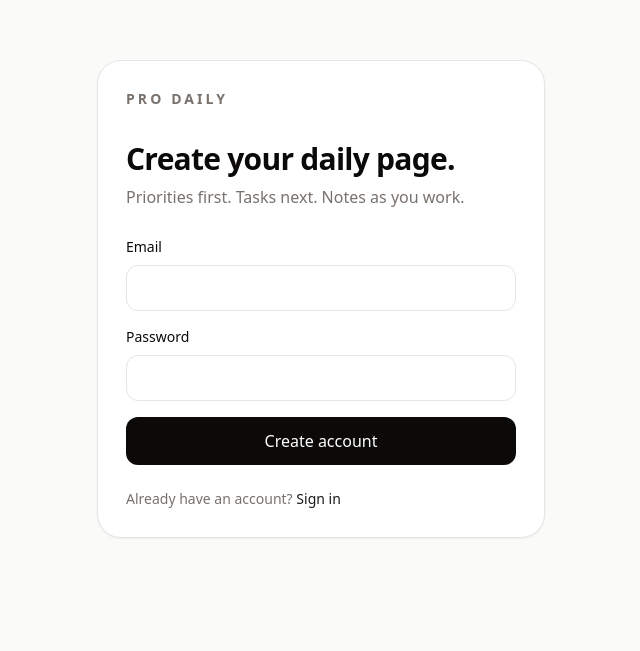
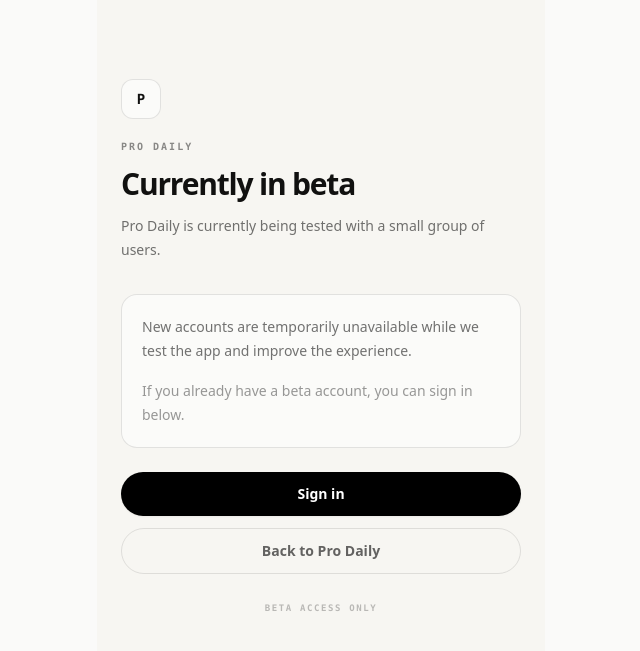
Before and after one commit to ShaphC/pro-daily, a Next.js app: page /signup in a window 1280 px wide. Shown: the part 101-752 px from the top of the page, without its empty margins (319-959 px from the left). Built offline with nearby package versions, Linux system fonts and the light colour scheme.

Commit message:
added the beta to signup page and removed the date from the header

```diff
--- a/app/(auth)/signup/page.tsx
+++ b/app/(auth)/signup/page.tsx
@@ -1,19 +1,78 @@
-import Link from 'next/link'
-import { AuthFormFields } from '@/components/auth/auth-form'
-import { signUp } from '@/lib/actions/auth'
+// import Link from 'next/link'
+// import { AuthFormFields } from '@/components/auth/auth-form'
+// import { signUp } from '@/lib/actions/auth'
 
-export default async function SignupPage({ searchParams }: { searchParams: Promise<{ error?: string }> }) {
-  const params = await searchParams
+// export default async function SignupPage({ searchParams }: { searchParams: Promise<{ error?: string }> }) {
+//   const params = await searchParams
+//   return (
+//     <section className="rounded-3xl border bg-white p-7 shadow-sm dark:bg-stone-900">
+//       <p className="mb-8 text-sm font-semibold uppercase tracking-[0.22em] text-stone-500">Pro Daily</p>
+//       <h1 className="text-3xl font-semibold tracking-tight">Create your daily page.</h1>
+//       <p className="mt-2 text-stone-500">Priorities first. Tasks next. Notes as you work.</p>
+//       {params.error && <p className="mt-5 rounded-xl bg-red-50 p-3 text-sm text-red-700 dark:bg-red-950/40 dark:text-red-300">{params.error}</p>}
+//       <form action={signUp} className="mt-7 grid gap-4">
+//         <AuthFormFields buttonLabel="Create account" />
+//       </form>
+//       <p className="mt-6 text-sm text-stone-500">Already have an account? <Link href="/login" className="font-medium text-stone-900 dark:text-white">Sign in</Link></p>
+//     </section>
+//   )
+// }
+
+"use client";
+
+import Link from "next/link";
+
+export default function SignupPage() {
   return (
-    <section className="rounded-3xl border bg-white p-7 shadow-sm dark:bg-stone-900">
-      <p className="mb-8 text-sm font-semibold uppercase tracking-[0.22em] text-stone-500">Pro Daily</p>
-      <h1 className="text-3xl font-semibold tracking-tight">Create your daily page.</h1>
-      <p className="mt-2 text-stone-500">Priorities first. Tasks next. Notes as you work.</p>
-      {params.error && <p className="mt-5 rounded-xl bg-red-50 p-3 text-sm text-red-700 dark:bg-red-950/40 dark:text-red-300">{params.error}</p>}
-      <form action={signUp} className="mt-7 grid gap-4">
-        <AuthFormFields buttonLabel="Create account" />
-      </form>
-      <p className="mt-6 text-sm text-stone-500">Already have an account? <Link href="/login" className="font-medium text-stone-900 dark:text-white">Sign in</Link></p>
-    </section>
-  )
+    <main className="flex min-h-screen items-center justify-center bg-[#f7f6f2] px-6 text-[#111110] dark:bg-[#0c0c0b] dark:text-[#f4f3ef]">
+      <div className="w-full max-w-md">
+        <div className="mb-8">
+          <div className="mb-5 flex h-10 w-10 items-center justify-center rounded-xl border border-black/10 bg-white/50 font-mono text-sm font-bold dark:border-white/10 dark:bg-white/[0.03]">
+            P
+          </div>
+
+          <p className="mb-3 font-mono text-[10px] font-bold uppercase tracking-[0.2em] text-black/45 dark:text-white/40">
+            Pro Daily
+          </p>
+
+          <h1 className="text-3xl font-bold tracking-[-0.04em]">
+            Currently in beta
+          </h1>
+
+          <p className="mt-3 text-sm font-medium leading-6 text-black/55 dark:text-white/45">
+            Pro Daily is currently being tested with a small group of users.
+          </p>
+        </div>
+
+        <div className="rounded-2xl border border-black/10 bg-white/50 p-5 dark:border-white/10 dark:bg-white/[0.03]">
+          <p className="text-sm font-medium leading-6 text-black/55 dark:text-white/45">
+            New accounts are temporarily unavailable while we test the app and
+            improve the experience.
+          </p>
+
+          <p className="mt-4 text-sm font-medium leading-6 text-black/40 dark:text-white/35">
+            If you already have a beta account, you can sign in below.
+          </p>
+        </div>
+
+        <Link
+          href="/login"
+          className="mt-6 flex min-h-11 w-full items-center justify-center rounded-full bg-black px-4 py-3 text-sm font-bold text-white shadow-sm transition duration-300 hover:-translate-y-0.5 hover:shadow-md dark:bg-white dark:text-black"
+        >
+          Sign in
+        </Link>
+
+        <Link
+          href="/"
+          className="mt-3 flex min-h-11 w-full items-center justify-center rounded-full border border-black/10 px-4 py-3 text-sm font-bold text-black/60 transition hover:border-black/20 hover:text-black dark:border-white/10 dark:text-white/50 dark:hover:border-white/20 dark:hover:text-white"
+        >
+          Back to Pro Daily
+        </Link>
+
+        <p className="mt-7 text-center font-mono text-[9px] font-bold uppercase tracking-[0.18em] text-black/25 dark:text-white/20">
+          BETA ACCESS ONLY
+        </p>
+      </div>
+    </main>
+  );
 }
--- a/components/layout/header.tsx
+++ b/components/layout/header.tsx
@@ -1,17 +1,21 @@
-import { signOut } from '@/lib/actions/auth'
+import { signOut } from "@/lib/actions/auth";
 
 export function Header({ dateLabel }: { dateLabel?: string }) {
   return (
     <header className="sticky top-0 z-30 border-b bg-stone-50/90 backdrop-blur dark:bg-stone-950/90">
       <div className="mx-auto flex max-w-6xl items-center justify-between px-5 py-4 sm:px-8">
         <div>
-          <div className="text-sm font-semibold uppercase tracking-[0.2em]">Pro Daily</div>
-          {dateLabel && <div className="mt-0.5 text-xs text-stone-500">{dateLabel}</div>}
+          <div className="text-sm font-semibold uppercase tracking-[0.2em]">
+            Pro Daily
+          </div>
+          {/* {dateLabel && <div className="mt-0.5 text-xs text-stone-500">{dateLabel}</div>} */}
         </div>
         <form action={signOut}>
-          <button className="text-sm text-stone-500 transition hover:text-stone-950 dark:hover:text-white">Sign out</button>
+          <button className="text-sm text-stone-500 transition hover:text-stone-950 dark:hover:text-white">
+            Sign out
+          </button>
         </form>
       </div>
     </header>
-  )
+  );
 }
```
